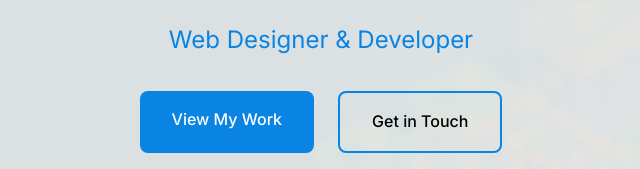
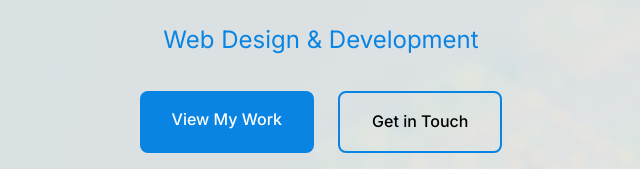
Before and after one commit to turingAround/Web_Design_Example_1, a plain HTML site: page index.html in a window 1280 px wide. Shown: the part 402-571 px from the top of the page, 319-959 px from the left. Drawn offline with Linux system fonts and the light colour scheme.

Commit message:
Copy text update

```diff
--- a/index.html
+++ b/index.html
@@ -51,7 +51,7 @@
             <div class="container">
                 <div class="hero-content fade-in">
                     <h1>Creating Digital Experiences</h1>
-                    <p>Web Designer & Developer</p>
+                    <p>Web Design & Development</p>
                     <div class="hero-buttons">
                         <a href="#portfolio" class="primary-button">View My Work</a>
                         <a href="pages/html/contact.html" class="secondary-button">Get in Touch</a>
```
